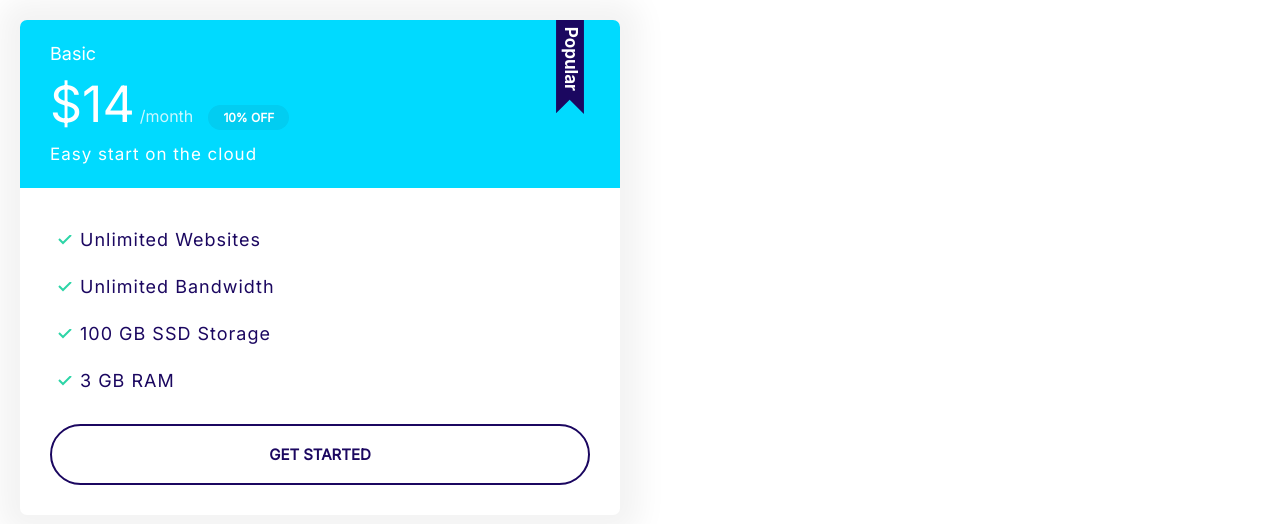
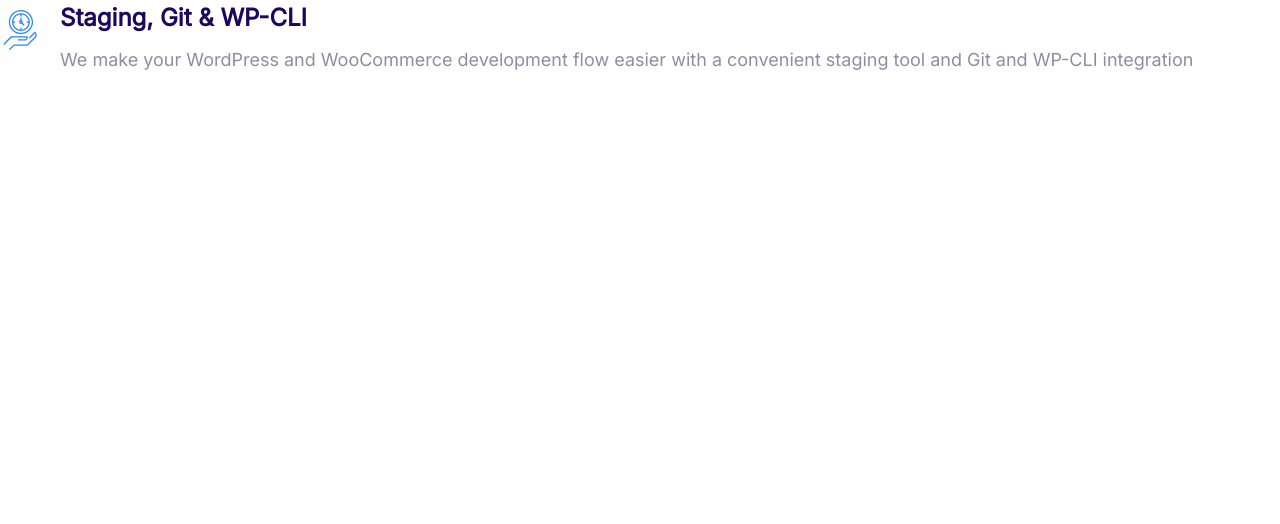
Before and after one commit to mukeshgurusamy-dev/Moshify, a plain HTML site: page index.html in a window 1280 px wide. Drawn offline with Linux system fonts and the light colour scheme.

Commit message:
Build mediacomponent.

```diff
--- a/CSS/styles.css
+++ b/CSS/styles.css
@@ -325,3 +325,20 @@
     top:-6px;
     right:5%;
 }
+/*Mediacomponent*/
+/*for Mediacomponent*/
+.media{
+    display:flex;
+}
+/*for Mediabodycomponent*/
+.media__body{
+    margin:0 2rem;/*(or)padding:0 2rem;*/
+}
+/*for Mediatitlecomponent*/
+.media__title{
+    margin-top:0;
+}
+/*for Mediaimagecomponent*/
+.media__image{
+    margin-top:1rem;
+}
--- a/index.html
+++ b/index.html
@@ -15,26 +15,18 @@
     <link rel="stylesheet" href="CSS/styles.css" />
   </head>
   <body>
-    <div style="width: 50%; padding: 2rem">
-      <div class="plan plan--popular">
-        <div class="card card--secondary">
-          <header class="card__header">
-            <h3 class="plan__name">Basic</h3>
-            <span class="plan__price">$14</span>
-            <span class="plan__billing-cycle">/month</span>
-            <span class="badge badge--secondary badge-small">10% OFF</span>
-            <span class="plan__description">Easy start on the cloud</span>
-          </header>
-          <div class="card__body">
-            <ul class="list list--tick">
-              <li class="list__item">Unlimited Websites</li>
-              <li class="list__item">Unlimited Bandwidth</li>
-              <li class="list__item">100 GB SSD Storage</li>
-              <li class="list__item">3 GB RAM</li>
-            </ul>
-            <button class="btn btn--outline btn--block">Get started</button>
-          </div>
-        </div>
+    <div class="media">
+      <div class="media__image">
+        <svg class="icon icon--primary">
+          <use xlink:href="images/sprite.svg#clock"></use>
+        </svg>
+      </div>
+      <div class="media__body">
+        <h3 class="media__title">Staging, Git & WP-CLI</h3>
+        <p class="media__content">
+          We make your WordPress and WooCommerce development flow easier with a
+          convenient staging tool and Git and WP-CLI integration
+        </p>
       </div>
     </div>
   </body>
```
Also changed, not shown: components/mediaobject.html (added, +14 -0 lines).
